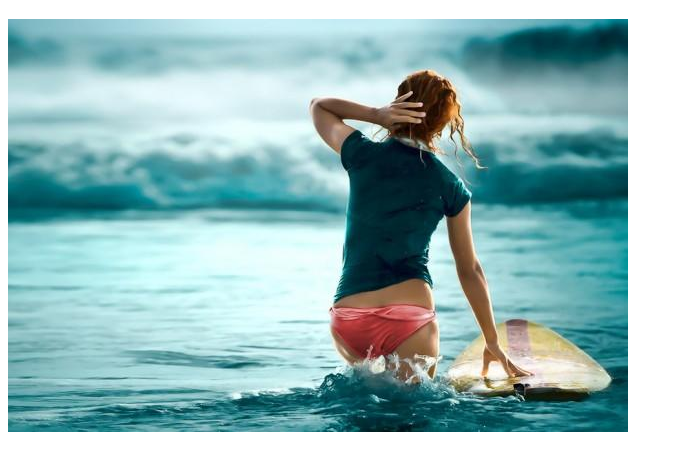
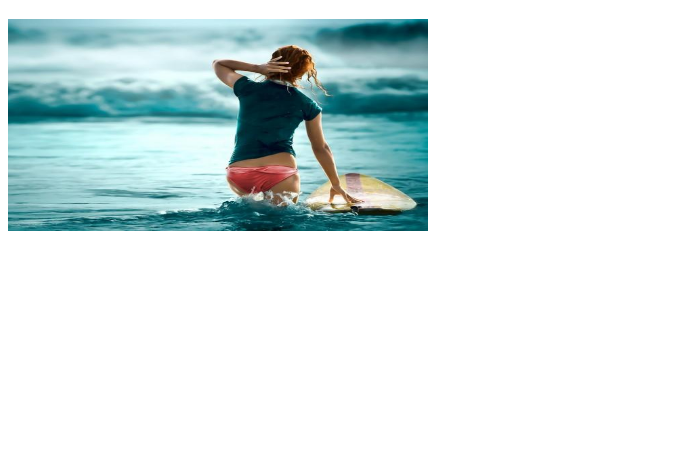
Before and after one commit to AndriiGiba/hello-html-5, a plain HTML site: page index.html in a window 1280 px wide. Shown: the part 61-532 px from the top of the page, without its empty margins (0-683 px from the left). Drawn offline with Linux system fonts and the light colour scheme.

Commit message:
img amend

```diff
--- a/index.html
+++ b/index.html
@@ -8,6 +8,6 @@
 </head>
 <body>
    <h1>HELLO HTML</h1>
-   <img src="surf.jpeg" alt="MISSING">
+   <img src="surf.jpeg" alt="MISSING" height="212" width="420">
 </body>
 </html>
```
